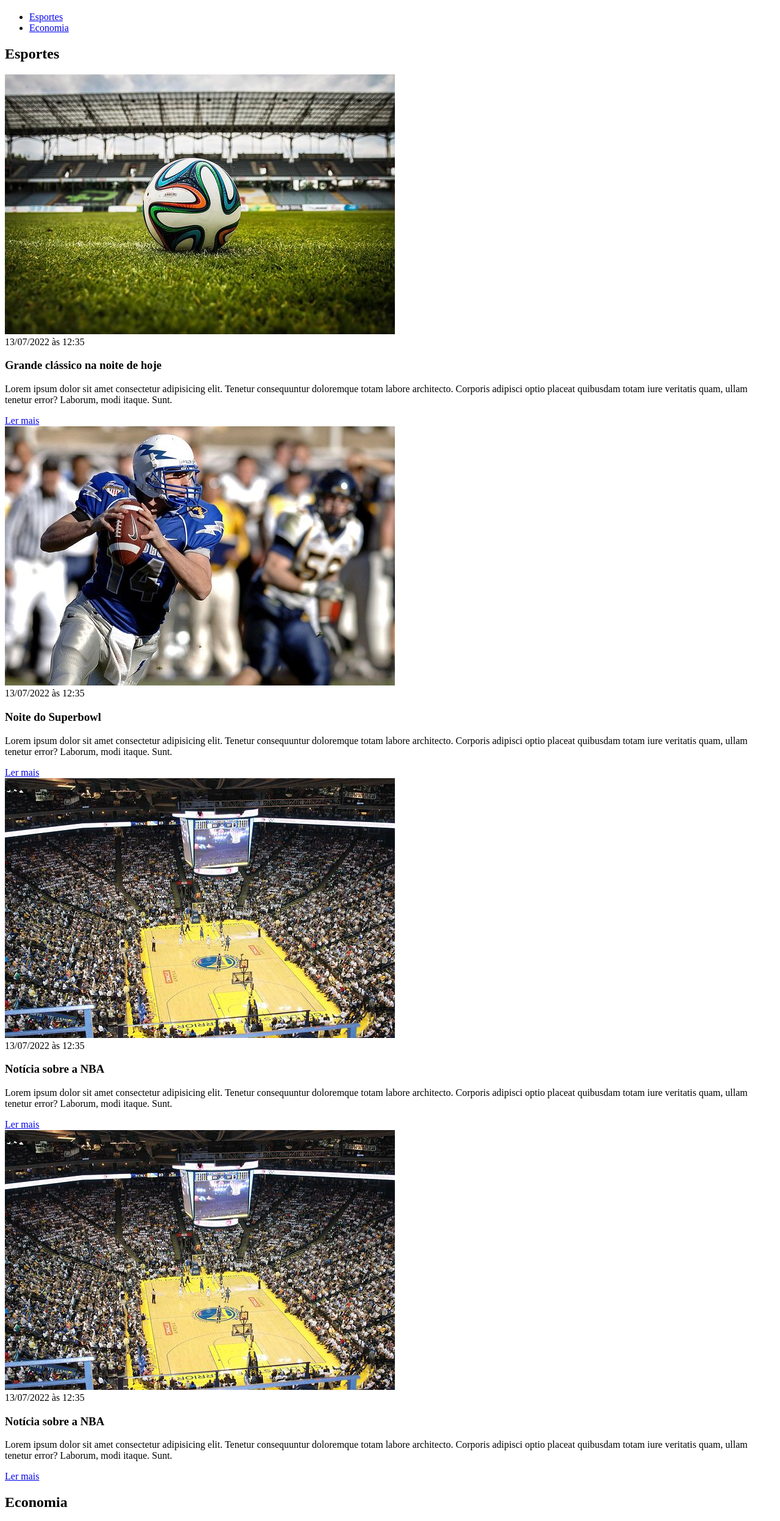
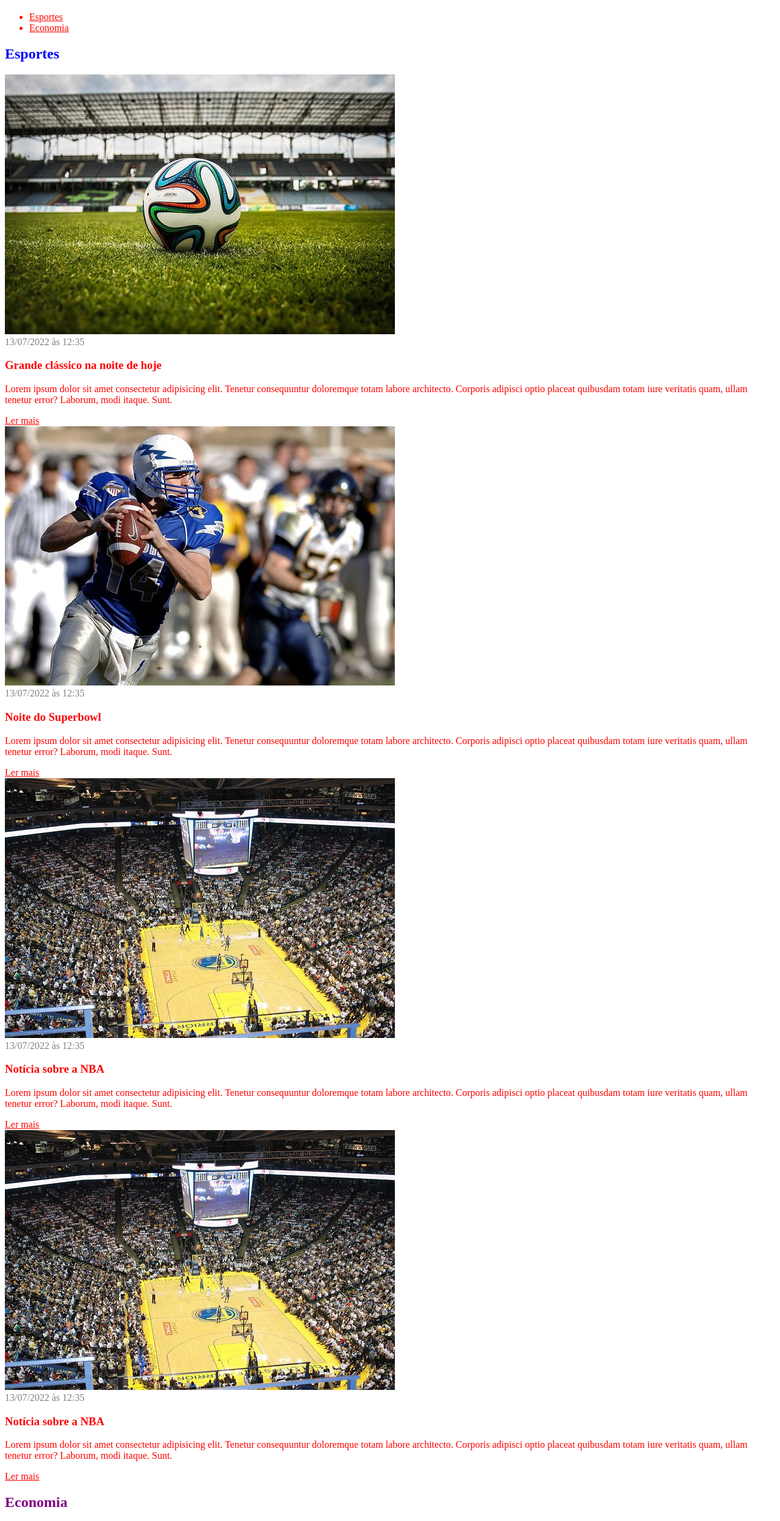
Before and after one commit to ratto13/EBAC_Modulo4_CSS, a plain HTML site: page index.html in a window 1280 px wide. Shown: the part 61-2555 px from the top of the page at 61% size. Drawn offline with Linux system fonts and the light colour scheme.

Commit message:
index.html modified; main.css modified

```diff
--- a/index.html
+++ b/index.html
@@ -21,12 +21,12 @@
             </ul>
         </nav>
     </header>
-    <section>
+    <section id="sports">
         <h2>Esportes</h2>
         <article>
             <img src="./imagens/futebol.jpg" alt="Bola de futebol no gramado" />
             <header>
-                <time>13/07/2022 às 12:35</time>
+                <time class="data">13/07/2022 às 12:35</time>
             </header>
             <h3>Grande clássico na noite de hoje</h3>
             <p>
@@ -37,7 +37,7 @@
         <article>
             <img src="./imagens/futebol-americano.jpg" alt="Jogador de futebol americano correndo com a bola na mão" />
             <header>
-                <time>13/07/2022 às 12:35</time>
+                <time class="data">13/07/2022 às 12:35</time>
             </header>
             <h3>Noite do Superbowl</h3>
             <p>
@@ -48,7 +48,7 @@
         <article>
             <img src="./imagens/basquete.jpg" title="Vista aérea de uma quadra de basquete" />
             <header>
-                <time>13/07/2022 às 12:35</time>
+                <time class="data">13/07/2022 às 12:35</time>
             </header>
             <h3>Notícia sobre a NBA</h3>
             <p>
@@ -59,7 +59,7 @@
         <article>
             <img src="./imagens/basquete.jpg" title="Vista aérea de uma quadra de basquete" />
             <header>
-                <time>13/07/2022 às 12:35</time>
+                <time class="data">13/07/2022 às 12:35</time>
             </header>
             <h3>Notícia sobre a NBA</h3>
             <p>
@@ -68,12 +68,12 @@
             <a href="#" title="Leia a notícia completa">Ler mais</a>
         </article>
     </section>
-    <section>
+    <section id="economy">
         <h2>Economia</h2>
         <article>
             <img src="./imagens/dolares.jpg" alt="Muitos dólares" />
             <header>
-                <time>13/07/2022 às 12:35</time>
+                <time class="data">13/07/2022 às 12:35</time>
             </header>
             <h3>Dólar em alta de 0.50%</h3>
             <p>
@@ -84,7 +84,7 @@
         <article>
             <img src="./imagens/euro.jpg" alt="Várias notas de euro" />
             <header>
-                <time>13/07/2022 às 12:35</time>
+                <time class="data">13/07/2022 às 12:35</time>
             </header>
             <h3>Euro em queda de 0.40%</h3>
             <p>
@@ -95,7 +95,7 @@
         <article>
             <img src="./imagens/petroleo.jpg" alt="Extração de petróleo" />
             <header>
-                <time>13/07/2022 às 12:35</time>
+                <time class="data">13/07/2022 às 12:35</time>
             </header>
             <h3>Alta no preço do barril do petróleo</h3>
             <p>
--- a/main.css
+++ b/main.css
@@ -1,3 +1,23 @@
  h1 {
     color: red
  }
+
+ h2 {
+    color: green
+ }
+
+ #sports h2 {
+    color: blue
+ }
+
+ #economy h2 {
+    color:purple
+ }
+
+ .data {
+    color: gray
+ }
+
+ * {
+    color: red
+ }
```
